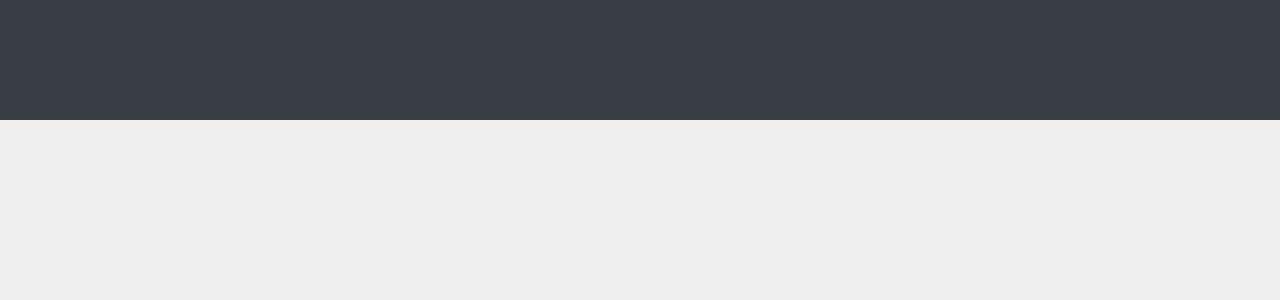
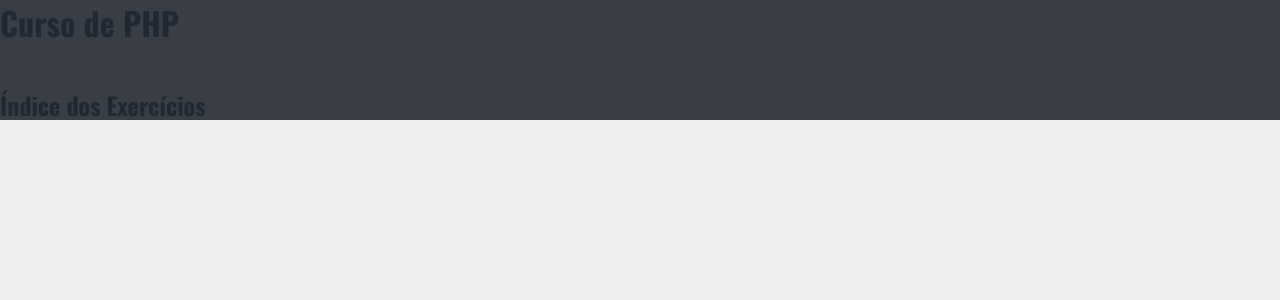
Before and after one commit to PauloHNDS/Curso-PHP, a PHP site: page / in a window 1280 px wide. Shown: the top 300 px of the page. Run offline with PHP 8.4, Linux system fonts and the light colour scheme.

Commit message:
Configurando header da index

```diff
--- a/assets/css/sytle.css
+++ b/assets/css/sytle.css
@@ -25,6 +25,10 @@ body {
 .cabecalho {
     grid-area: cabecalho;
     background-color: var(--cinza);
+    color: var(--preto);
+    display: flex;
+    flex-direction: column;
+    justify-content: center;
 }
 .principal {
     grid-area: principal;
--- a/index.html
+++ b/index.html
@@ -9,7 +9,8 @@
 </head>
 <body>
     <header class="cabecalho">
-
+        <h1>Curso de PHP</h1>
+        <h2>Índice dos Exercícios</h2>
     </header>
     <main class="principal">
 
```
